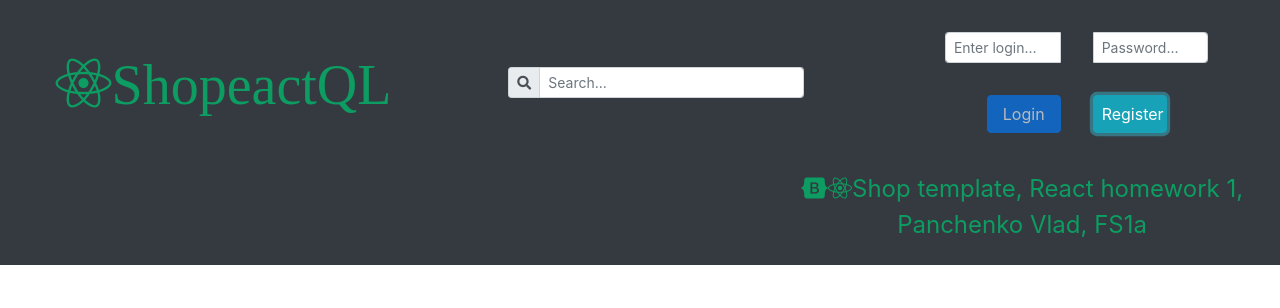
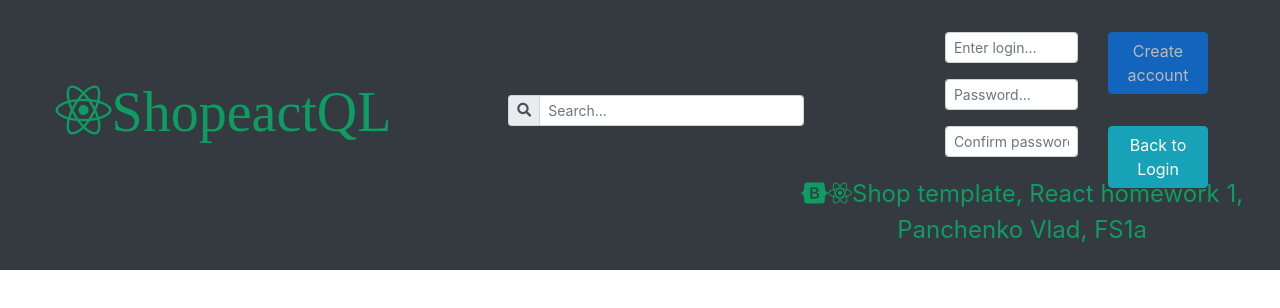
Before and after one commit to EzeeBreezy/react-shop-hw1, a React (Create React App) app: page / in a window 1280 px wide. Both pictures are taken after a click on the button "Register". Shown: the top 308 px of the page. Built offline with nearby package versions, Linux system fonts and the light colour scheme; no server answers.

Commit message:
login and reg works

```diff
--- a/src/App.js
+++ b/src/App.js
@@ -7,9 +7,9 @@ import Footer from './components/Footer'
 
 export default () => (
   <div className="App">
-    <Header />
+    <Header height={'170px'}/>
     <Categories />
     <Goods />
-    <Footer />
+    <Footer height={'100px'}/>
   </div>
 )
--- a/src/components/Footer.js
+++ b/src/components/Footer.js
@@ -15,7 +15,7 @@ const Credits = ({height}) =>
       </div>
     </>
 
-export default () =>
-  <div className="Footer">
-    <Credits height={'100px'}/>
+export default ({height}) =>
+  <div className="Footer" style={{height}}>
+    <Credits height={height}/>
   </div>
--- a/src/components/Header.js
+++ b/src/components/Header.js
@@ -2,28 +2,34 @@ import React, {useState} from "react"
 import "../App.css"
 import decode from 'jwt-decode'
 
+
+const Logo = () =>
+  <div className="col-3 p-3">
+    <i className="fab fa-react" id="reactShopLogo">ShopeactQL</i>
+  </div>
+
+const SearchBar = () => {
+  const [searchInp, setSearchInp] = useState("")
+  return (
+  <div className="col-3 p-3">
+    <div className="input-group input-group-sm m-3">
+      <div className="input-group-prepend">
+        <span className="input-group-text" id="scope-addon"><i className="fas fa-search"></i></span>
+      </div>
+      <input type="text" className="form-control" value={searchInp} onChange={e=>setSearchInp(e.target.value)} placeholder="Search..." aria-describedby="scope-addon"/>
+    </div>
+  </div>
+  )
+}
 
 const LoginForm = ({onLogin}) => {
   const [login, setLogin] = useState("")
   const validLogin = login.length && login.length >= 3
   const [password, setPassword] = useState("")
   const validPassword = password.length && password.length >= 3
-  const [searchInp, setSearchInp] = useState("")
   return (
     <>
-      <div className="row justify-content-around align-items-center bg-dark">
-        <div className="col-3 p-3">
-        <i className="fab fa-react" id="reactShopLogo">ShopeactQL</i>
-        </div>
-        <div className="col-3 p-3">
-          <div className="input-group input-group-sm m-3">
-            <div className="input-group-prepend">
-              <span className="input-group-text" id="scope-addon"><i className="fas fa-search"></i></span>
-            </div>
-            <input type="text" className="form-control" value={searchInp} onChange={e=>setSearchInp(e.target.value)} placeholder="Search..." aria-describedby="scope-addon"/>
-          </div>
-        </div>
-        <div className="col-3 p-3">
+        <div className="col-3 p-3" id="loginContainer">
           <div className="row">
             <div className="col">
               <div className='input-group input-group-sm'>
@@ -37,22 +43,60 @@ const LoginForm = ({onLogin}) => {
               <button className="btn btn-primary pl-2 pr-2 m-3 w-25" disabled={!validLogin || !validPassword} onClick={()=> onLogin(login, password)}>
                   Login
               </button>
-              <button className="btn btn-info pl-2 pr-2 m-3 w-25" onClick={()=> onLogin(login, password)}>
+              <button className="btn btn-info pl-2 pr-2 m-3 w-25" onClick={()=> toggleLoginRegister()}>
                   Register
               </button>
             </div>
           </div>
         </div>
-        <div className="col-3 p-3 d-none">
-          <p className="text-warning">Welcome, Username!</p>
-          <button className="btn btn-info pl-2 pr-2 w-50">
+        <div className="col-3 p-3 d-none" id="userNameContainer">
+        <p className="text-warning">Welcome, {login}!</p>
+          <button className="btn btn-info pl-2 pr-2 w-50" onClick={() => toggleUserLogin()}>
               Logout
           </button>
         </div>
-      </div>
-
     </>
   )
+}
+
+const RegisterForm = ({onRegister}) => {
+  const [login, setLogin] = useState("")
+  const validLogin = login.length && login.length >= 3
+  const [password, setPassword] = useState("")
+  const validPassword = password.length && password.length >= 3
+  const [password2, setPassword2] = useState("")
+  const passwordConfirmed = password === password2
+  return (
+    <>
+        <div className="col-3 p-3 d-none" id="registerContainer">
+          <div className="row">
+            <div className="col-6">
+              <input type="text" className="form-control form-control-sm m-3" value={login} onChange={e=>setLogin(e.target.value)} placeholder="Enter login..."/>
+              <input type="password" className="form-control form-control-sm m-3" value={password} onChange={e=>setPassword(e.target.value)} placeholder="Password..."/>
+              <input type="password" className="form-control form-control-sm m-3" value={password2} onChange={e=>setPassword2(e.target.value)} placeholder="Confirm password..."/>
+            </div>
+            <div className="col-6">
+              <button className="btn btn-primary pl-2 pr-2 m-3 w-75" disabled={!validLogin || !validPassword || !passwordConfirmed} onClick={()=> onRegister(login, password)}>
+                  Create account
+              </button>
+              <button className="btn btn-info pl-2 pr-2 m-3 w-75" onClick={()=> toggleLoginRegister()}>
+                  Back to Login
+              </button>
+            </div>
+          </div>
+        </div>
+    </>
+  )
+}
+
+const toggleLoginRegister = () => {
+  document.getElementById('loginContainer').classList.toggle('d-none')
+  document.getElementById('registerContainer').classList.toggle('d-none')
+}
+
+const toggleUserLogin = () => {
+  document.getElementById('loginContainer').classList.toggle('d-none')
+  document.getElementById('userNameContainer').classList.toggle('d-none')
 }
 
 const loginGraphQL = async (login, password) => {
@@ -78,18 +122,46 @@ const loginGraphQL = async (login, password) => {
    if (token) {
      sessionStorage.authToken = token
      let decodedToken = decode(token)
-     console.log(decodedToken) //!!! leaving just for now
-    //  userName.innerText = `Welcome, ${decodedToken.sub.login}!`
-    //  userID = decodedToken.sub.id
-     alert("Login successful")
-     return decodedToken
+     console.log(decodedToken, decodedToken.sub.login) //!!! leaving just for now
+     toggleUserLogin()
+    //  return decodedToken.sub.login
    } else alert("failed to login")
 }
 
+const registerGraphQL = async(login, password) => {
+  const query = `mutation reg($login: String, $password: String){
+        UserUpsert(user: {login: $login, password: $password}){
+            _id
+        }
+     }`
+  let response = await fetch(
+        "http://shop-roles.asmer.fs.a-level.com.ua/graphql",
+        {
+           method: "POST",
+           headers: {
+              "Content-Type": "application/json",
+              Accept: "application/json"
+           },
+           body: JSON.stringify({
+              query,
+              variables: { login, password }
+           })
+        }
+     )
+  let returnedData = await response.json()
+  returnedData.data.UserUpsert
+    ? alert("registration successful!")
+    : alert("user with this name already exists!")
+}
 
-export default () =>
+export default ({height}) =>
   (
-  <div className="Header">
-    <LoginForm onLogin={ (l,p) => loginGraphQL(l,p)} />
+  <div className="Header" style={{height}}>
+    <div className="row justify-content-around align-items-center bg-dark mb-3" style={{height}} >
+      <Logo />
+      <SearchBar />
+      <LoginForm onLogin={ (l,p) => loginGraphQL(l,p)} />
+      <RegisterForm onRegister={(l,p)=> registerGraphQL(l,p)} />
+    </div>
   </div>
   )
```
